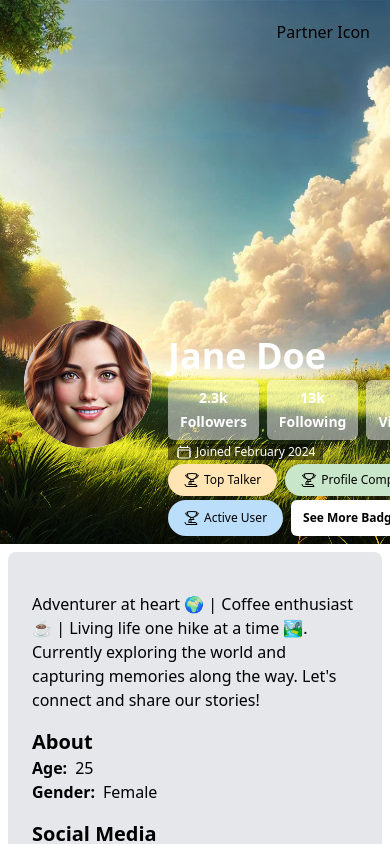
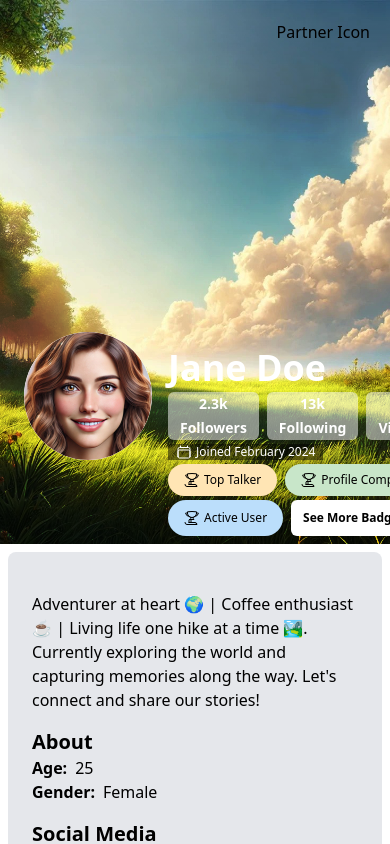
Before and after one commit to josh1506/luminamatch, a React (Vite) app: page / in a window 390 px wide. Built offline with nearby package versions, Linux system fonts and the light colour scheme.

Commit message:
[Bugfix] Fix profile stats section overlap issue on mobile responsiveness.

```diff
--- a/src/pages/ProfilePage/ProfileStatsSection.tsx
+++ b/src/pages/ProfilePage/ProfileStatsSection.tsx
@@ -8,7 +8,7 @@ const ProfileStatsSection: React.FC = () => {
                 <Button
                     key={index}
                     label={label}
-                    extraClassNames="font-bold text-white text-sm duration-300 bg-black bg-opacity-50 rounded border-none hover:bg-black hover:bg-opacity-70"
+                    extraClassNames="font-bold text-white text-sm duration-300 bg-black bg-opacity-50 rounded border-none hover:bg-black hover:bg-opacity-70 px-0.5 pt-0 pb-0 lg:py-1.5 lg:px-3"
                 />
             ))}
         </div>
```
